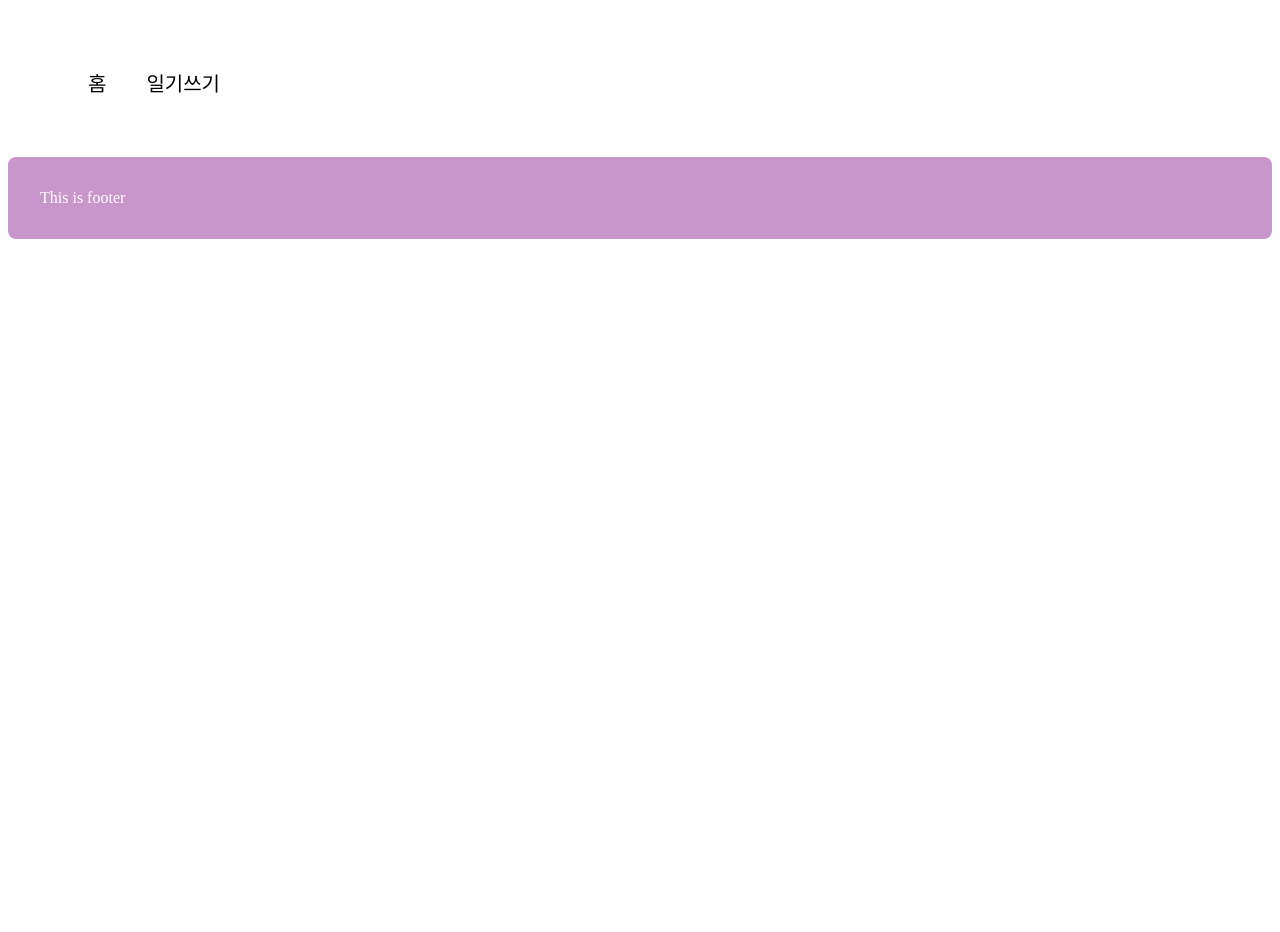
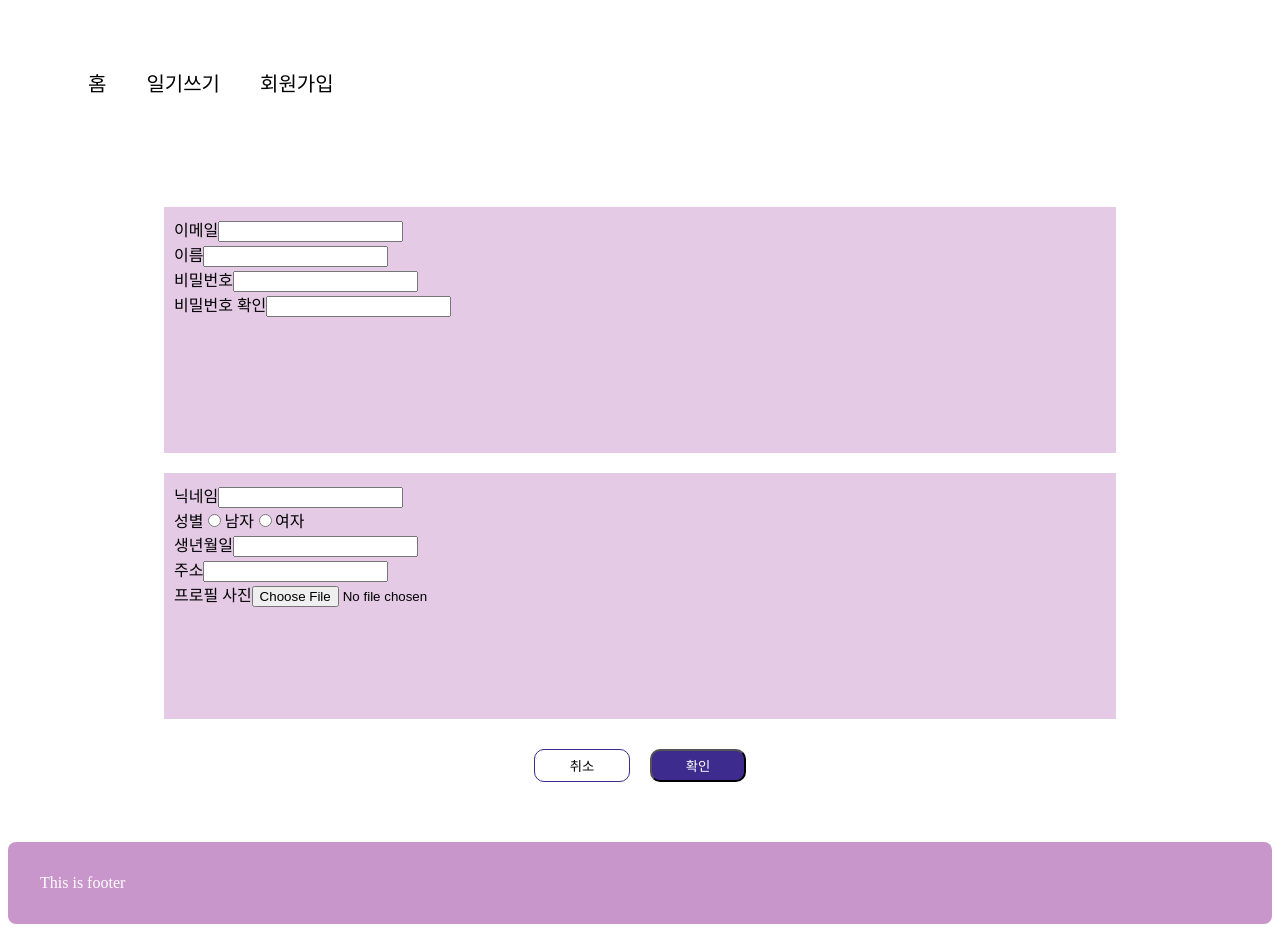
Before and after one commit to dalkey23/elice_ai_project, a React (Create React App) app in the folder aifront/: page /UserJoin in a window 1280 px wide. Before the commit the page ends 800 px from the top, so only its background shows below. Built offline with nearby package versions, Linux system fonts and the light colour scheme.

Commit message:
feat:회원가입페이지

```diff
--- a/aifront/src/Component/Header/Header.tsx
+++ b/aifront/src/Component/Header/Header.tsx
@@ -7,6 +7,7 @@ const Header : React.FC = () => {
         <HeaderSC>
                 <NavLink to = '/'>홈</NavLink>
                 <NavLink to = '/JournalPost'>일기쓰기</NavLink>
+                <NavLink to = '/UserJoin'>회원가입</NavLink>
         </HeaderSC>
     )
 }
--- a/aifront/src/Page/Main/Main.tsx
+++ b/aifront/src/Page/Main/Main.tsx
@@ -6,6 +6,7 @@ import Footer from "../../Component/Footer/Footer";
 import { Routes, Route } from "react-router-dom";
 import Home from "../Home/Home";
 import JournalPost from "../Journal/JournalPost";
+import UserJoin from "../User/UserJoin";
 
 const Main : React.FC = () => {
 
@@ -15,6 +16,7 @@ const Main : React.FC = () => {
                 <Routes>
                     <Route path = '/' element = {<Home />} />
                     <Route path = '/JournalPost' element = {<JournalPost />} />
+                    <Route path = '/UserJoin' element = {<UserJoin />} />
                 </Routes>
             <Footer />
         </>
--- /dev/null
+++ b/aifront/src/Page/User/UserJoin.tsx
@@ -0,0 +1,66 @@
+import React from "react";
+import axios from "axios";
+import {
+  JoinDiv,
+  JoinItem,
+  JoinContainer,
+  ConfirmButton,
+  CancelButton,
+  ButtonDiv,
+} from "./UserSC";
+
+const UserJoin: React.FC = () => {
+  return (
+    <JoinContainer>
+      <JoinDiv>
+        <JoinItem>
+          <label>이메일</label>
+          <input type="text" name="email" />
+        </JoinItem>
+        <JoinItem>
+          <label>이름</label>
+          <input type="text" name="name" />
+        </JoinItem>
+        <JoinItem>
+          <label>비밀번호</label>
+          <input type="text" name="password" />
+        </JoinItem>
+        <JoinItem>
+          <label>비밀번호 확인</label>
+          <input type="text" name="confirmPw" />
+        </JoinItem>
+      </JoinDiv>
+      <JoinDiv>
+        <JoinItem>
+          <label>닉네임</label>
+          <input type="text" name="nickname" />
+        </JoinItem>
+        <JoinItem>
+          <label>성별</label>
+          <input type="radio" name="gender" value="male" />
+          <label>남자</label>
+          <input type="radio" name="gender" value="female" />
+          <label>여자</label>
+        </JoinItem>
+        <JoinItem>
+          <label>생년월일</label>
+          <input type="text" name="birth" />
+        </JoinItem>
+        <JoinItem>
+          <label>주소</label>
+          <input type="text" name="address" />
+        </JoinItem>
+        <JoinItem>
+          <label>프로필 사진</label>
+          <input type="file" name="profile" />
+        </JoinItem>
+      </JoinDiv>
+      <ButtonDiv>
+        <CancelButton>취소</CancelButton>
+        <ConfirmButton>확인</ConfirmButton>
+      </ButtonDiv>
+    </JoinContainer>
+  );
+};
+
+export default UserJoin;
--- /dev/null
+++ b/aifront/src/Page/User/UserSC.tsx
@@ -0,0 +1,53 @@
+import styled from "styled-components";
+
+export const JoinContainer = styled.div`
+    // padding : 50px;
+    margin : 50px;
+`
+
+export const JoinDiv = styled.div`
+
+    width: 932px;
+    height: 226px;
+    background: rgba(201, 150, 204, 0.5);
+    margin : 20px auto;
+    padding : 10px;
+`
+
+export const JoinItem = styled.div`
+    display : block
+`
+
+export const ButtonDiv = styled.div`
+    padding : auto;
+    display: flex;
+    justify-content: center;
+
+
+`
+
+export const ConfirmButton = styled.button`
+    width: 96px;
+    height: 33px;
+
+    background: #3D2C8D;
+    border-radius: 10px;
+
+    text-align: center;
+    color: #FFFFFF;
+
+    margin : 10px;
+
+`
+
+export const CancelButton = styled.button`
+
+    width: 96px;
+    height: 33px;
+
+
+    background: #FFFFFF;
+    border: 1px solid #3D2C8D;
+    border-radius: 10px;
+    margin : 10px;
+`
```
